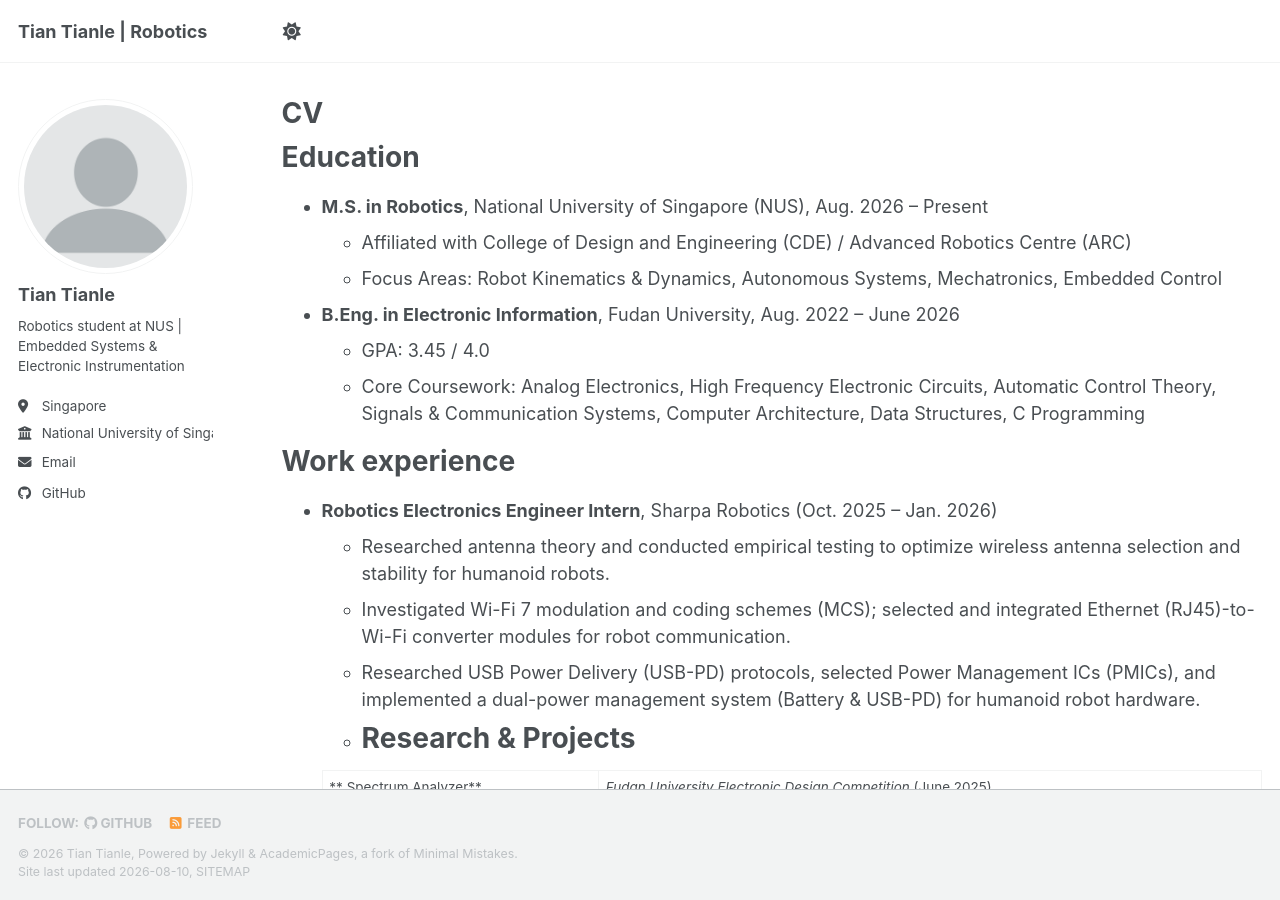
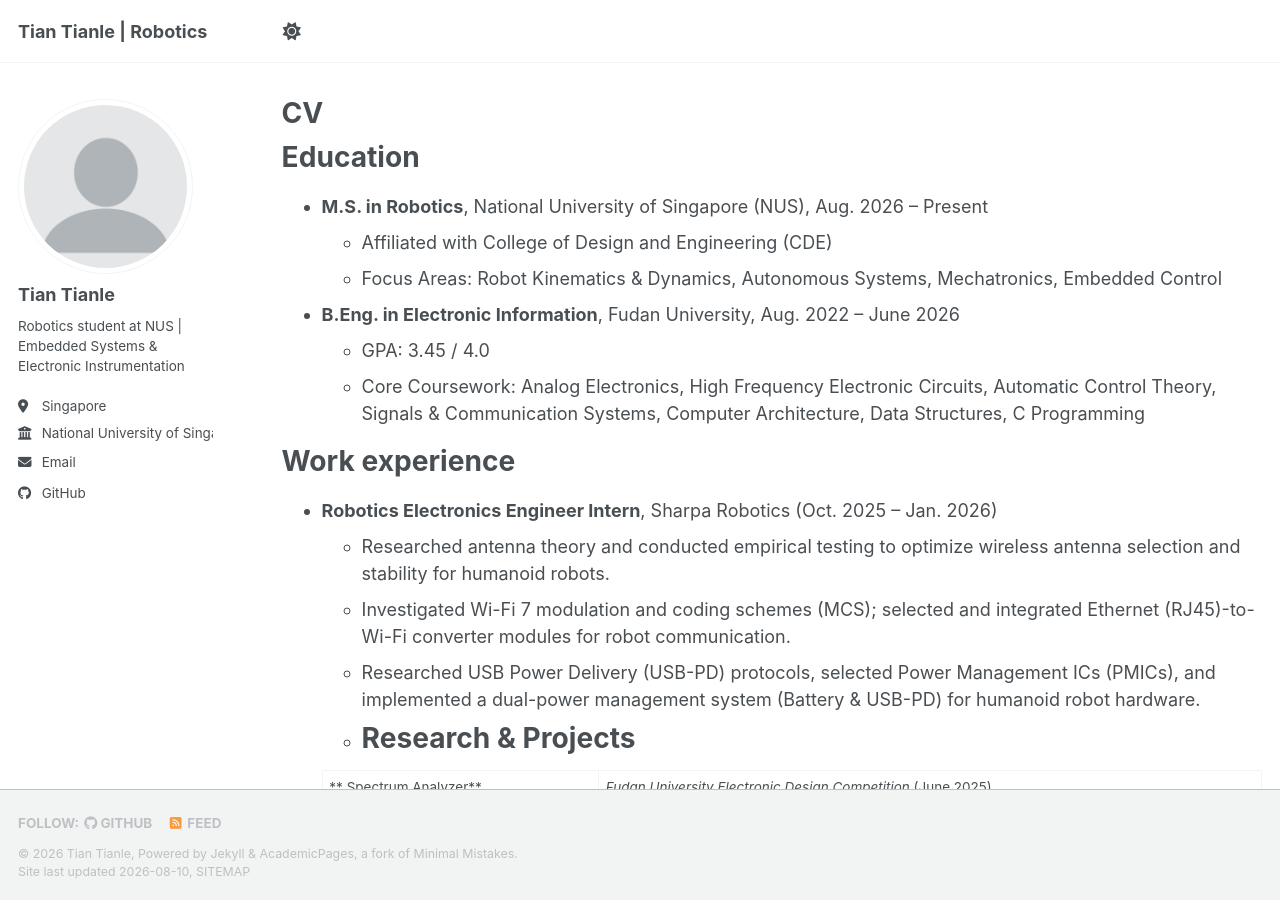
Before and after one commit to henrenzhenderen5/henrenzhenderen5.github.io, a Jekyll site: the page built from _pages/cv.md, in a window 1280 px wide and 900 px high. Built offline with Jekyll 4.4.1, drawn with Linux system fonts in a browser that asks for light colours; a style sheet for code colours, icons or effects is not loaded.

Commit message:
Update cv.md

```diff
--- a/_pages/cv.md
+++ b/_pages/cv.md
@@ -12,7 +12,7 @@ redirect_from:
 Education
 ======
 * **M.S. in Robotics**, National University of Singapore (NUS), Aug. 2026 – Present
-  * Affiliated with College of Design and Engineering (CDE) / Advanced Robotics Centre (ARC)
+  * Affiliated with College of Design and Engineering (CDE)
   * Focus Areas: Robot Kinematics & Dynamics, Autonomous Systems, Mechatronics, Embedded Control
 * **B.Eng. in Electronic Information**, Fudan University, Aug. 2022 – June 2026
   * GPA: 3.45 / 4.0
```
